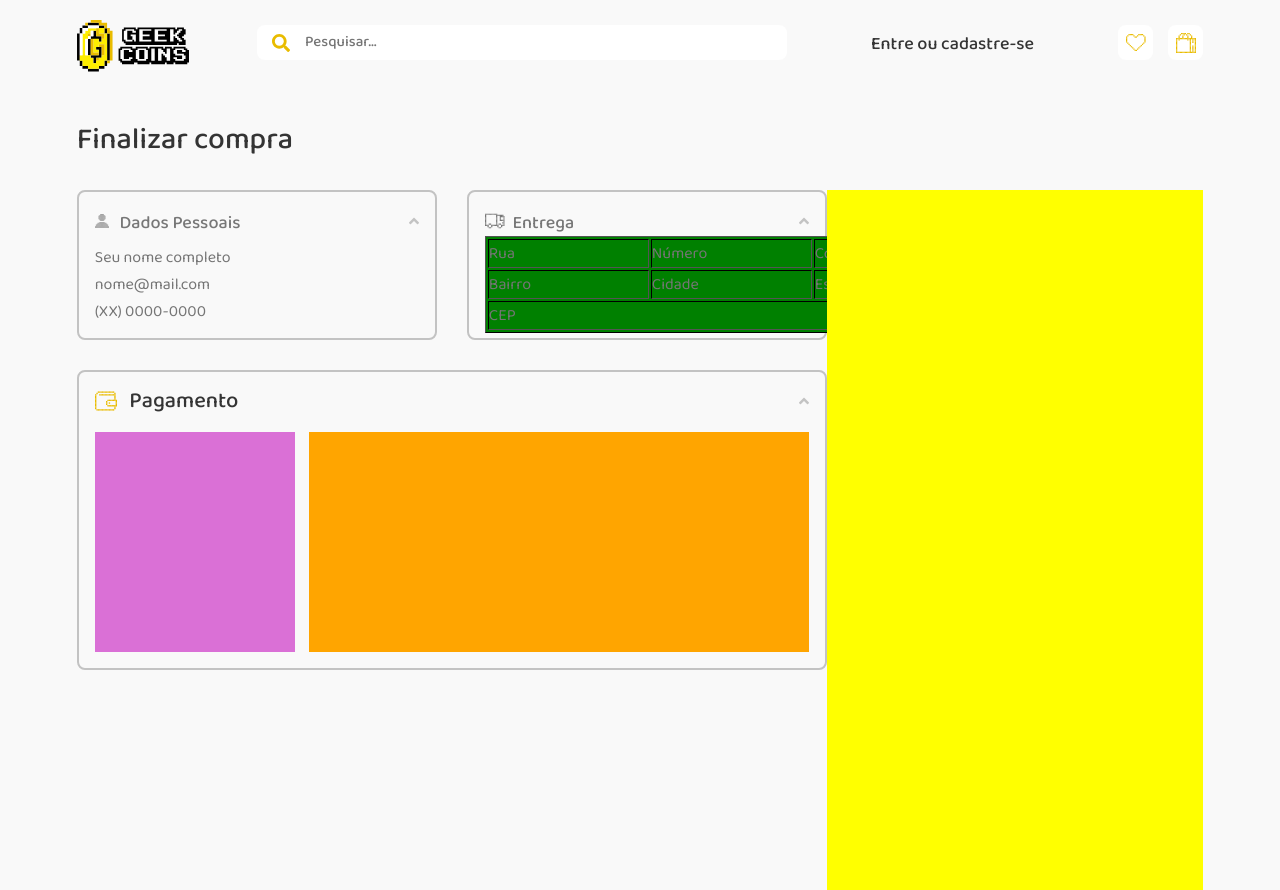
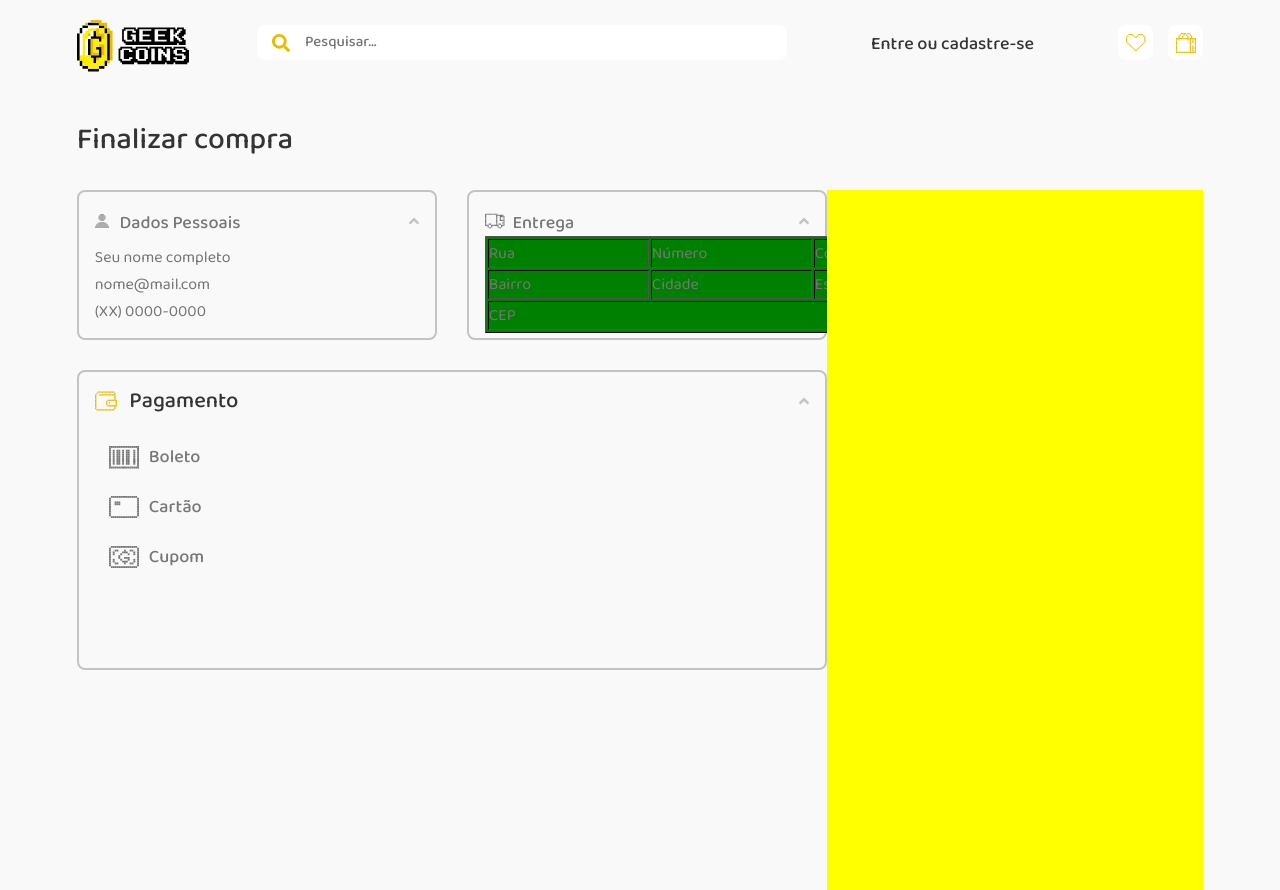
Before and after one commit to agnysbueno/GeekCoins, a PHP site: page /src/views/checkout.html in a window 1280 px wide. Run offline with PHP 8.4, Linux system fonts and the light colour scheme.

Commit message:
creating first description - boleto

```diff
--- a/public/css/checkout.css
+++ b/public/css/checkout.css
@@ -171,10 +171,85 @@ main {
 
 #payment #buttons  {
     width: 200px;
-    background-color: orchid;
+    display: flex;
+    flex-direction: column;
+    justify-content: flex-start;
 }
 
-#payment #description {
+#payment .description {
     width: 500px;
-    background-color: orange;
+    display: flex;
+    flex-direction: column;
+    justify-content: space-between;
 }
+
+#payment-type #buttons .options {
+    padding: 12px;
+    width: 100%;
+    height: 50px;
+    background-color: transparent;
+    display: flex;
+    align-items: center;
+    justify-content: flex-start;
+    border-radius: 12px;
+    border-color: transparent;
+    cursor: pointer;
+}
+
+#payment-type #buttons .options:hover {
+    background-image: linear-gradient(to right, rgba(255, 215, 47, 1), rgba(255, 215, 47, 0));
+    border: none;
+}
+
+#payment-type #buttons .options:hover .text {
+    color: #343434;
+}
+
+#payment-type #buttons .options .text {
+    font-size: 18px;
+    font-weight: 500;
+    margin-left: 10px;
+}
+
+#payment-type #buttons .options img {
+    width: 30px;
+}
+
+#payment-type .description .text {
+    font-size: 18px;
+    font-weight: 500;
+}
+
+#payment-type .description #total {
+    width: 40%;
+    display: flex;
+    flex-direction: row;
+    justify-content: space-between;
+}
+
+#payment-type .description #total p {
+    font-size: 20px;
+    font-weight: 500;
+}
+
+#payment-type .description button {
+    font-size: 22px;
+    font-weight: 500;
+    background-color: #FFD72F;
+    border-radius: 8px;
+    border-color: transparent;
+    width: 40%;
+}
+
+#payment-type .description button p{
+    font-size: 22px;
+    font-weight: 500;
+}
+
+#payment-type #description-boleto {
+    opacity: 0;
+}
+
+#payment-type #buttons #boleto:hover #description-boleto {
+    opacity: 1;
+}
--- a/src/views/checkout.html
+++ b/src/views/checkout.html
@@ -132,11 +132,34 @@
 
                     <div id="payment-type">
                         <div id="buttons">
-
+                            <button id="boleto" class="options">
+                                <img src="../../public/assets/icons/boleto.svg" alt="Pagar com boleto">
+                                <p class="text cinza-medio">Boleto</p>
+                            </button>
+                            <button class="options">
+                                <img src="../../public/assets/icons/cartao.svg" alt="Pagar com boleto">
+                                <p class="text cinza-medio">Cartão</p>
+                            </button>
+                            <button class="options">
+                                <img src="../../public/assets/icons/dinheiro-geek.svg" alt="Pagar com boleto">
+                                <p class="text cinza-medio">Cupom</p>
+                            </button>
                         </div>
 
-                        <div id="description">
+                        <div id="description-boleto" class="description">
+                            <p class="text cinza-medio">O boleto bancário será enviado via e-mail
+                                após a confirmação da compra, e poderá ser
+                                pago em qualquer banco até o vencimento.
+                            </p>
 
+                            <div id="total">
+                                <p class="cinza-escuro">valor total:</p>
+                                <p class="laranja-escuro">R$ 93,78</p>
+                            </div>
+
+                            <button>
+                                <p>Finalizar compra</p>
+                            </button>
                         </div>
                     </div>
 
```
